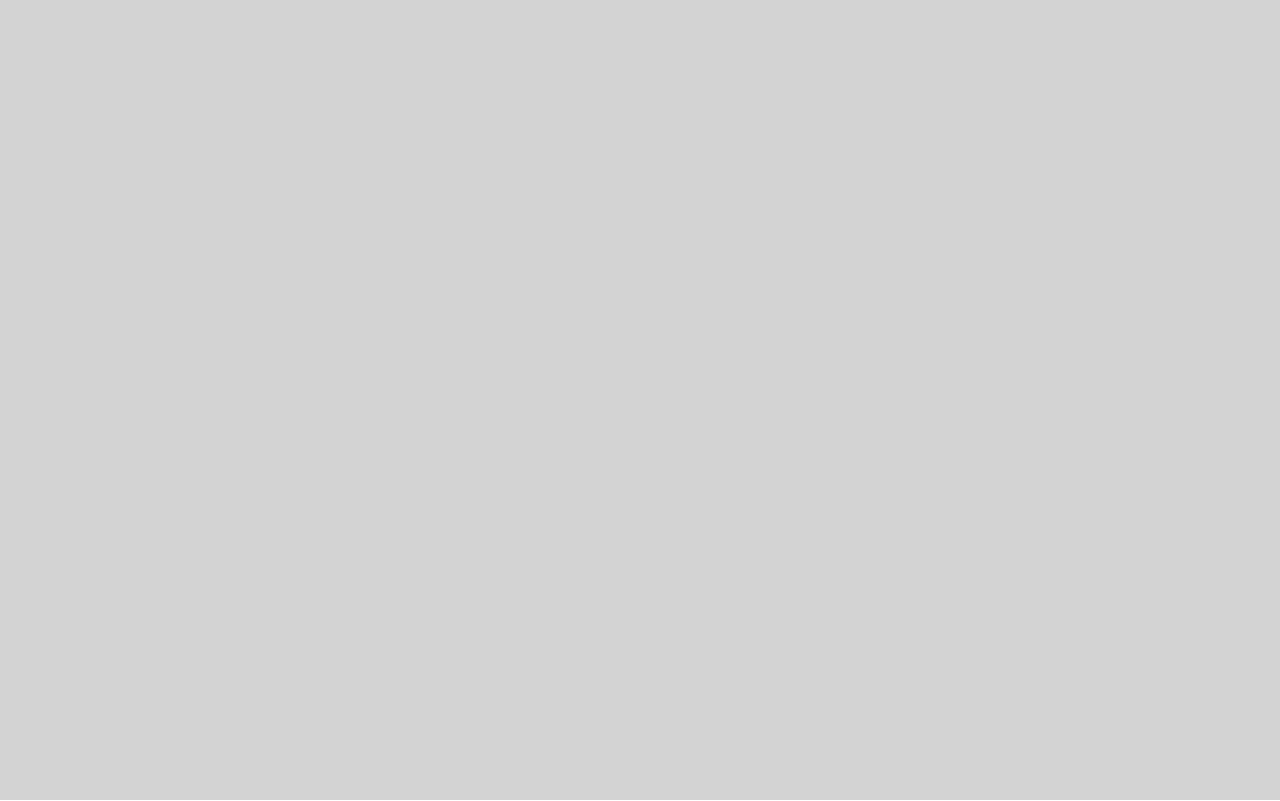
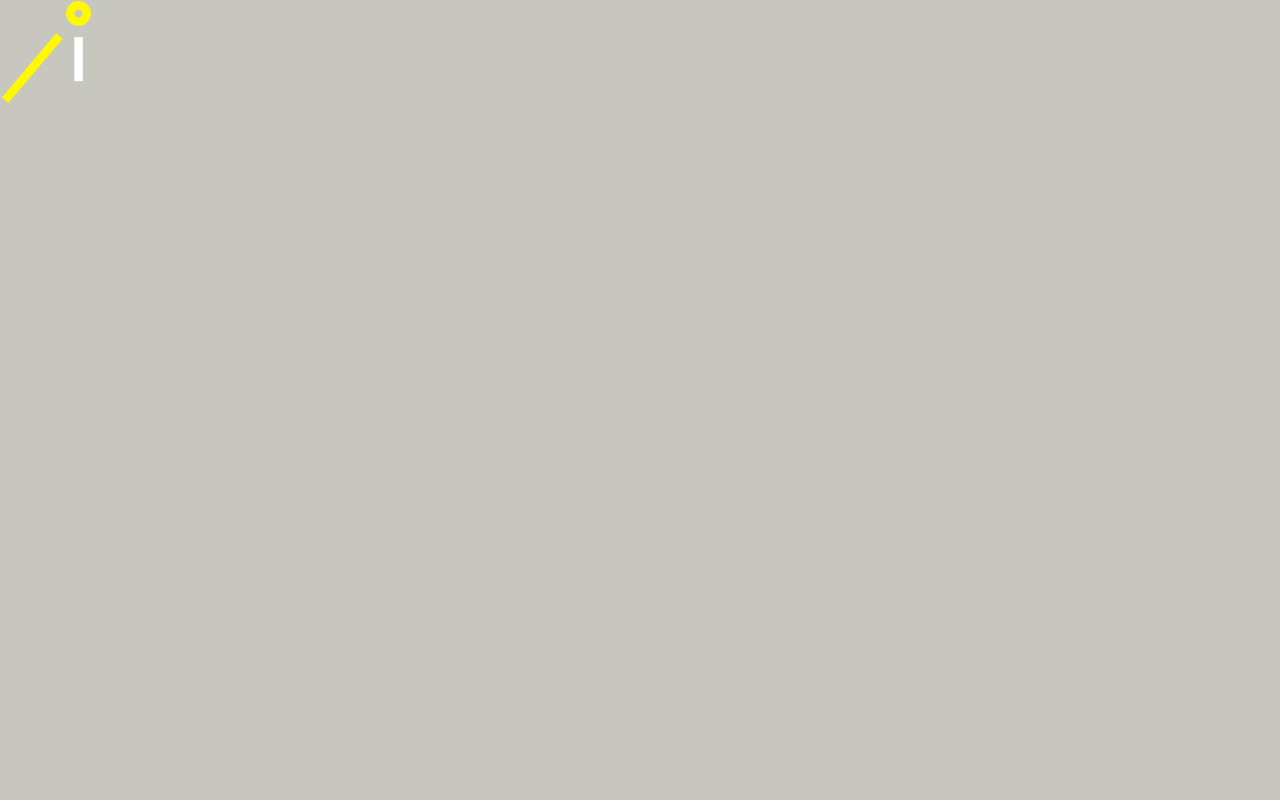
Before and after one commit to tenkai-nodeai01/codingContest, a website: page index.html in a window 1280 px wide. Drawn offline with Linux system fonts and the light colour scheme.

Commit message:
minor adjustmen

```diff
--- a/index.html
+++ b/index.html
@@ -10,7 +10,16 @@
     </head>
     <body>
         <div class="l-content">
-            <header class="l-header"></header>
+            <header class="l-header">
+                <a class="c-nav__logo" href="index.html" rel="home"></a>
+                <nav class="c-nav">
+                    <!--<ul>
+                        <li>Map</li>
+                        <li>Search</li>
+                        <li>FAQ</li>
+                    </ul>-->
+                </nav>
+            </header>
             <div class="l-content__wrapper">
                 <main class="l-main-wrapper block-1"></main>
                 <aside class="l-aside-wrapper block-2"></aside>
--- a/scss/foundation/_f-Color.scss
+++ b/scss/foundation/_f-Color.scss
@@ -1,3 +1,3 @@
 /* フォントカラー*/
 
-$default-gray : #D3D3D3;
+$default-gray : #C7C6BF;
--- a/scss/index.scss
+++ b/scss/index.scss
@@ -1,7 +1,11 @@
 @charset "utf-8";
 
 @import "./foundation/_f-Normalize";
-@import "./foundation/_font";
+@import "./foundation/_f-font";
 @import "./foundation/_f-Color";
 @import "./layout/_l-Main";
-@import "./layout/l-Header";
+@import "./layout/_l-Header";
+@import "./layout/_l-Footer";
+
+// component
+@import "./object/component/_c-nav__logo";
--- a/scss/layout/_l-Footer.scss
+++ b/scss/layout/_l-Footer.scss
@@ -0,0 +1,8 @@
+.l-footer-wrapper {
+    display: block;
+    @media only screen and (min-width: 940px) {
+        & {
+            display: none;
+        }
+    }
+}
--- a/scss/layout/_l-Header.scss
+++ b/scss/layout/_l-Header.scss
@@ -1,11 +1,11 @@
 .l-header {
     width: 100%;
-    height: 5.5%;
+    height: 44px;
 }
 
 @media only screen and (min-width: 940px) {
     .l-header {
         width: 100%;
-        height: 13%;
+        height: 105px;
     }
 }
--- a/scss/layout/_l-Main.scss
+++ b/scss/layout/_l-Main.scss
@@ -17,8 +17,25 @@
     position: absolute;
     height: 100%;
     background-color: $default-gray;
-    & .l-content__wrapper {
-        display:-ms-grid;
-        display:grid;
+}
+
+.l-content__wrapper {
+    overflow: auto;
+    display:-ms-grid;
+    display:grid;
+    height: 94.5%;
+    grid-template-areas:
+    'main'
+    'right'
+    'footer';
+}
+
+@media only screen and (min-width: 940px) {
+    .l-content__wrapper {
+        height: 87%;
+        grid-template-areas:
+        'main right';
+        grid-gap: 15px;
+        padding: 0 25px 0 25px;
     }
 }
--- /dev/null
+++ b/scss/object/component/_c-nav__logo.scss
@@ -0,0 +1,11 @@
+.c-nav__logo {
+    display: inline-block;
+    height: 100%;
+    width: 35px;
+    background: url(../assets/img/logo_s.svg) no-repeat;
+    @media only screen and (min-width: 940px) {
+        & {
+            width: 152px;
+        }
+    }
+}
```
Also changed, not shown: css/index.css, css/index.min.css, scss/foundation/_f-font.scss (renamed from scss/foundation/_font.scss), 2 other files.
